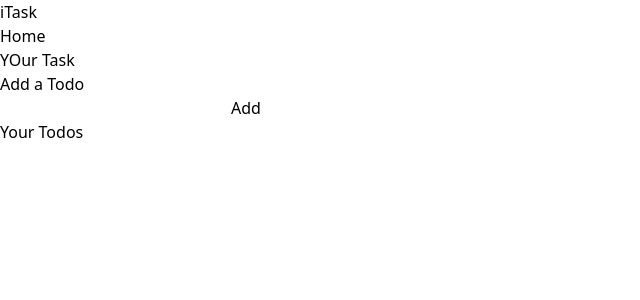
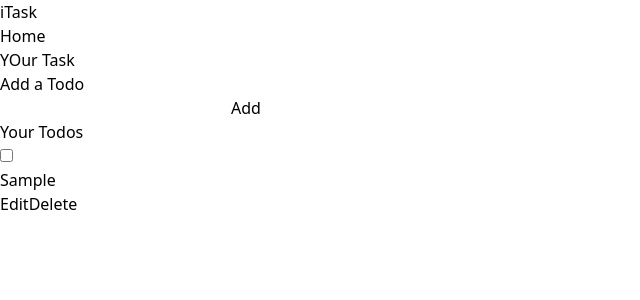
Before and after one commit to Karthik-Kalburgi/KKTodoList, a React (Vite) app: page / in a window 1280 px wide. Both pictures are taken after typing "Sample" into the empty fields and a click on the button "Add". Shown: the top 300 px of the page, without its empty margins (0-640 px from the left). Built offline with nearby package versions, Linux system fonts and the light colour scheme.

Commit message:
Del invoked

```diff
--- a/package.json
+++ b/package.json
@@ -12,7 +12,8 @@
   "dependencies": {
     "react": "^18.3.1",
     "react-dom": "^18.3.1",
-    "react-icons": "^5.4.0"
+    "react-icons": "^5.4.0",
+    "uuid": "^11.0.3"
   },
   "devDependencies": {
     "@eslint/js": "^9.17.0",
--- a/src/App.jsx
+++ b/src/App.jsx
@@ -3,31 +3,46 @@ import reactLogo from "./assets/react.svg";
 import viteLogo from "/vite.svg";
 import "./App.css";
 import Navbar from "./Components/Navbar";
+import { v4 as uuidv4 } from "uuid";
 
 function App() {
   const [count, setCount] = useState(0);
-  const [todo, settodo] = useState('')
-  const [todos, settodos] = useState([])
+  const [todo, settodo] = useState("");
+  const [todos, settodos] = useState([]);
 
-  const handleEdit = ()=>{
+  const handleEdit = () => {
 
-  }
+  };
 
-  const handleDelete = ()=>{
+  const handleDelete = (e,id) => {
+    console.log(`THe id is ${id}`);
+    let index = todos.findIndex((item) => {
+      return item.id === id;
+    });
+    let newTodos = todos.filter(item=>{
+      return item.id!==id
+    });
 
-  }
-  const handleAdd = ()=>{
-    settodos([...todos,{todo, isCompleted: false}])
-    settodo('');
+    settodos(newTodos);
+
+  };
+  const handleAdd = () => {
+    settodos([...todos, { id: uuidv4(), todo, isCompleted: false }]);
+    settodo("");
     console.log(todos);
-
-
-
-  }
-  const handleChange=(e)=>{
-    settodo(e.target.value )
-  }
-
+  };
+  const handleChange = (e) => {
+    settodo(e.target.value);
+  };
+  const handleCheckbox = (e) => {
+    let id = e.target.name;
+    let index = todos.findIndex((item) => {
+      return item.id === id;
+    });
+    let newTodos = [...todos]
+    newTodos[index].isCompleted = !newTodos[index].isCompleted;
+    settodos(newTodos);
+  };
 
   return (
     <>
@@ -37,30 +52,50 @@ function App() {
           <h2 className="text-lg font-bold my-5 ">Add a Todo</h2>
         </div>
 
-        <input onChange={handleChange} value={todo} type="text" className="w-80 rounded-md" />
-        <button onClick={handleAdd} className="bg-violet-800 hover:bg-violet-600 p-3 py-1 rounded-md mx-6 font-bold text-white ">
+        <input
+          onChange={handleChange}
+          value={todo}
+          type="text"
+          className="w-80 rounded-md"
+        />
+        <button
+          onClick={handleAdd}
+          className="bg-violet-800 hover:bg-violet-600 p-3 py-1 rounded-md mx-6 font-bold text-white "
+        >
           Add
         </button>
         <h2 className="text-lg font-bold  ">Your Todos</h2>
 
         <div className="todos">
-          {todos.map(item =>{
-            return
-
-          <div className="todo flex">
-            <div className={item.isCompleted ? "" : "line-through"}>{item.todo}
-              {" "}
-            My Todo
+          {todos.map((item) => {
+            return (
+              <div key={item.id} className="todo flex w-1/2 justify-between my-3">
+                <input
+                  onChange={handleCheckbox}
+                  type="checkbox"
+                  value={item.isCompleted}
+                  name={item.id}
+                  id=""
+                />
+                <div className={item.isCompleted ? "line-through" : ""}>
+                  {item.todo}{" "}
                 </div>
                 <div className="buttons">
-              <button onClick={handleEdit} className="bg-violet-800 hover:bg-violet-600 p-3 py-1 rounded-md mx-1 font-bold text-white ">
+                  <button
+                    onClick={handleEdit}
+                    className="bg-violet-800 hover:bg-violet-600 p-3 py-1 rounded-md mx-1 font-bold text-white "
+                  >
                     Edit
                   </button>
-              <button onClick={handleDelete} className="bg-violet-800 hover:bg-violet-600 p-3 py-1 rounded-md mx-1 font-bold text-white ">
+                  <button
+                    onClick={(e)=>{handleDelete(e,item.id)}}
+                    className="bg-violet-800 hover:bg-violet-600 p-3 py-1 rounded-md mx-1 font-bold text-white "
+                  >
                     Delete
                   </button>
                 </div>
               </div>
+            );
           })}
         </div>
       </div>
```
Also changed, not shown: 1 other file (tests, documents, lock files or other folders). Lines whose indentation alone changed are shown as unchanged.
